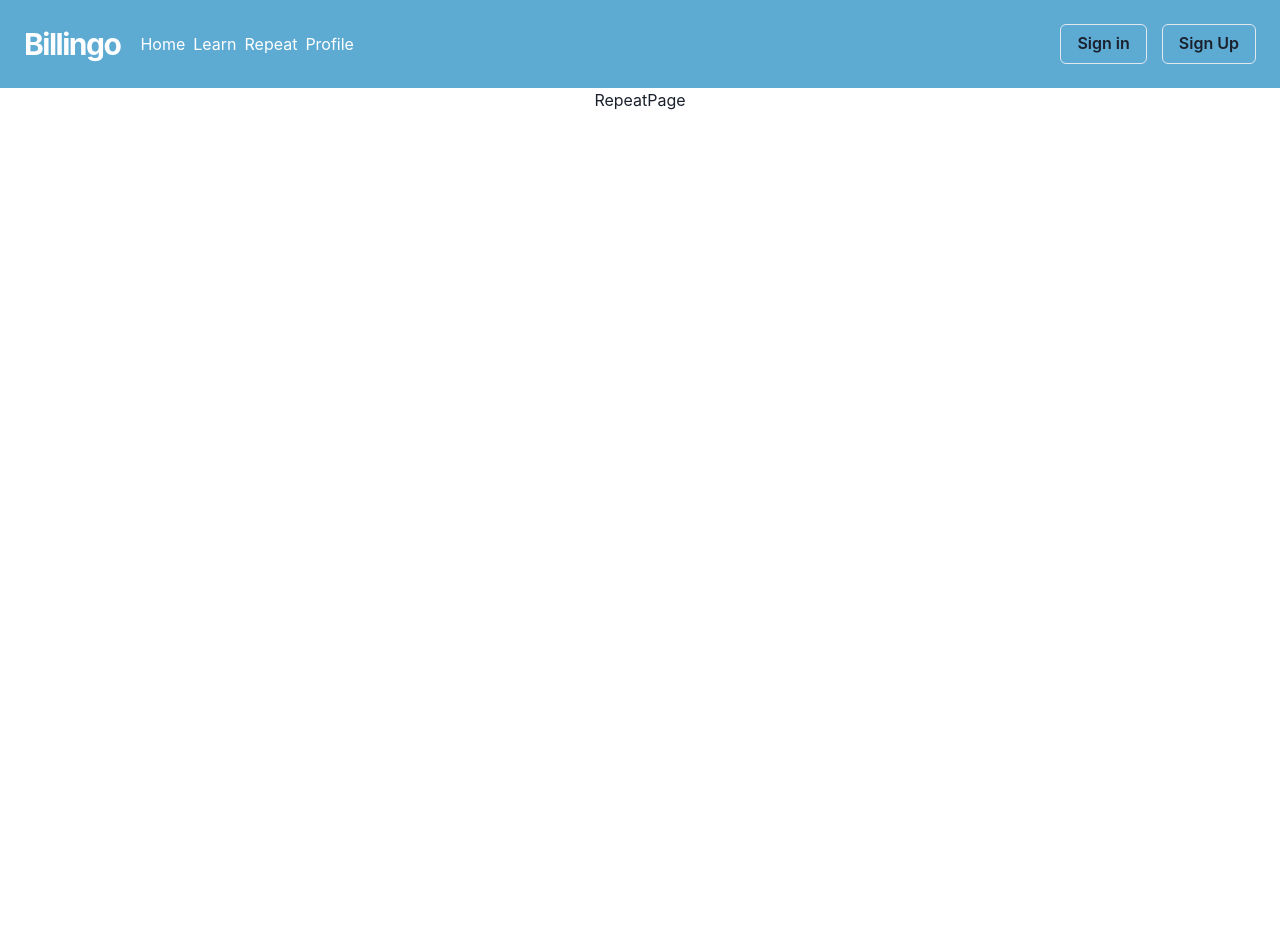
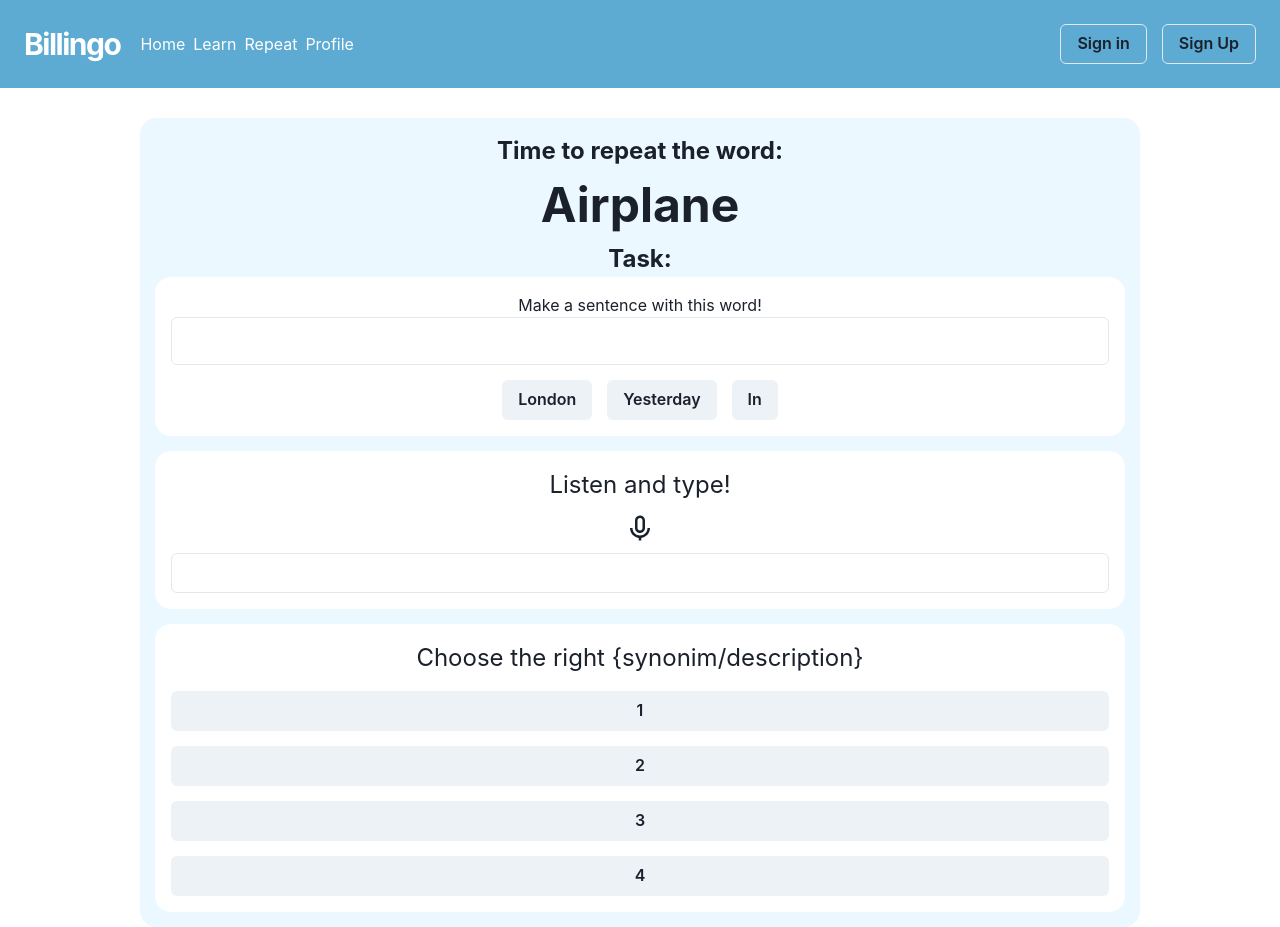
Before and after one commit to yeashy/Bilingo-frontend, a React (Create React App) app: page /repeat in a window 1280 px wide. Before the commit the page ends 800 px from the top, so only its background shows below. Built offline with nearby package versions, Linux system fonts and the light colour scheme.

Commit message:
[Task #11462] Сверстатана страница “начать учиться”.

```diff
--- a/package.json
+++ b/package.json
@@ -12,6 +12,7 @@
     "framer-motion": "^6.3.4",
     "react": "^18.1.0",
     "react-dom": "^18.1.0",
+    "react-icons": "^4.4.0",
     "react-router-dom": "^6.3.0",
     "react-scripts": "5.0.1",
     "web-vitals": "^2.1.4"
--- /dev/null
+++ b/src/components/ChooseRightComponent.jsx
@@ -0,0 +1,19 @@
+import { Flex, Text, Button } from "@chakra-ui/react";
+
+function ChooseRightComponent() {
+    return (
+        <Flex flexDirection='column' bgColor='white' borderRadius='16px' p='16px' mt='15px' align='center'>
+            <Text mb='15px' fontSize='2xl'>Choose the right {"{synonim/description}"}</Text>
+            <Flex alignSelf='stretch'gap='15px' flexDirection='column' flexGrow={1}>
+
+
+                <Button>1</Button>
+                <Button>2</Button>
+                <Button>3</Button>
+                <Button>4</Button>
+            </Flex>
+        </Flex>
+    )
+}
+
+export default ChooseRightComponent;
--- /dev/null
+++ b/src/components/ListenAndTypeComponent.jsx
@@ -0,0 +1,14 @@
+import {Flex, Text,Input} from "@chakra-ui/react";
+import {BiMicrophone} from 'react-icons/bi'
+
+function ListenAndTypeComponent() {
+    return (
+        <Flex flexDirection='column' bgColor='white' borderRadius='16px' p='16px' mt='15px' align='center'>
+            <Text fontSize='2xl'>Listen and type!</Text>
+            <Text  fontSize='3xl' my='10px'><BiMicrophone/></Text>
+            <Input/>
+        </Flex>
+    )
+}
+
+export default ListenAndTypeComponent;
--- a/src/pages/RepeatPage.jsx
+++ b/src/pages/RepeatPage.jsx
@@ -1,6 +1,24 @@
+import { Container, Text, Flex } from "@chakra-ui/react";
+import ChooseRightComponent from "../components/ChooseRightComponent";
+
+import ListenAndTypeComponent from "../components/ListenAndTypeComponent";
+import TaskBox from "../components/TaskBox";
+
 function RepeatPage() {
     return (
-        <div>RepeatPage</div>
+        <Container align='center' mt='30px' p='15px' bgColor='#EBF8FF' borderRadius='16px' maxW='1000px'>
+            <Text fontSize='2xl' as='b'>Time to repeat the word:</Text>
+
+            <Flex borderRadius='16px' flexDirection='column' maxW='500px' >
+                <Text as='b' fontSize='5xl'>Airplane</Text>
+            </Flex>
+
+            <Text fontSize='2xl' as='b'>Task: </Text>
+
+            <TaskBox />
+            <ListenAndTypeComponent />
+            <ChooseRightComponent />
+        </Container>
     )
 }
 
```
Also changed, not shown: 1 other file (tests, documents, lock files or other folders).
